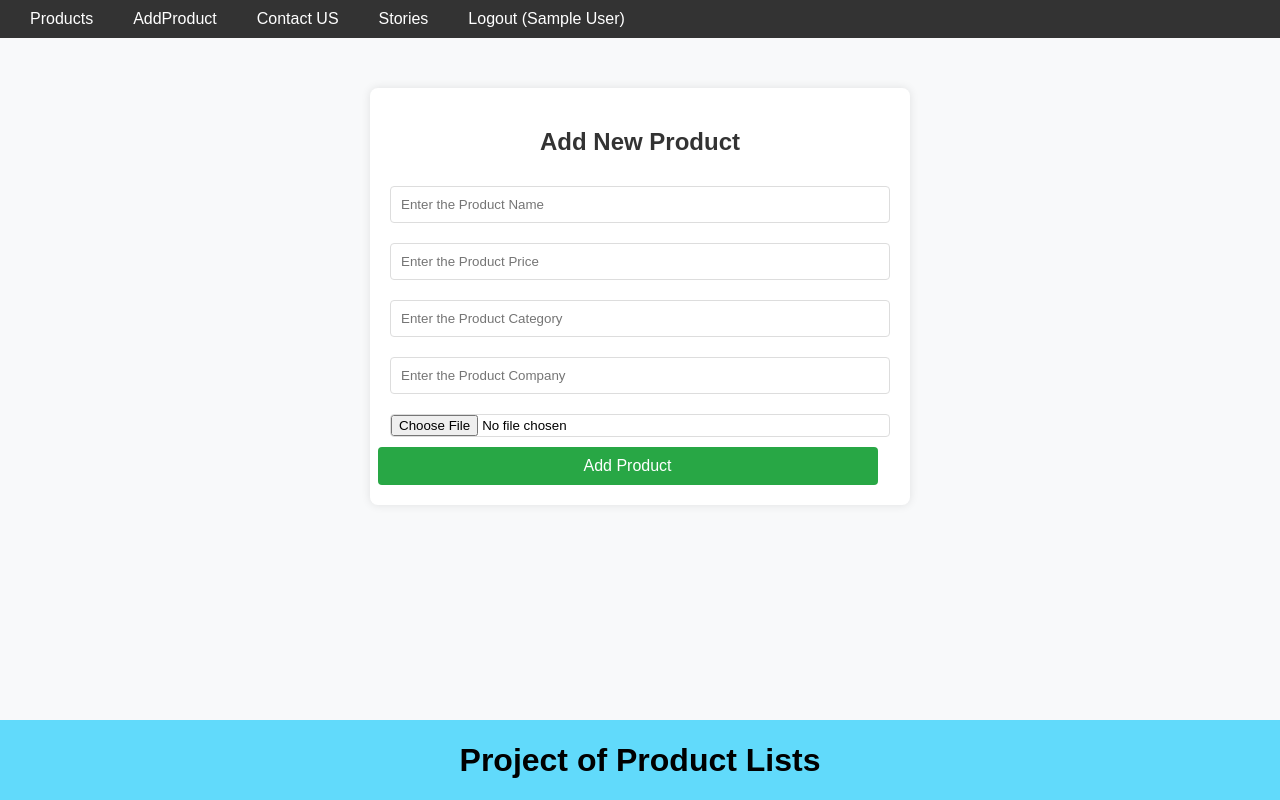
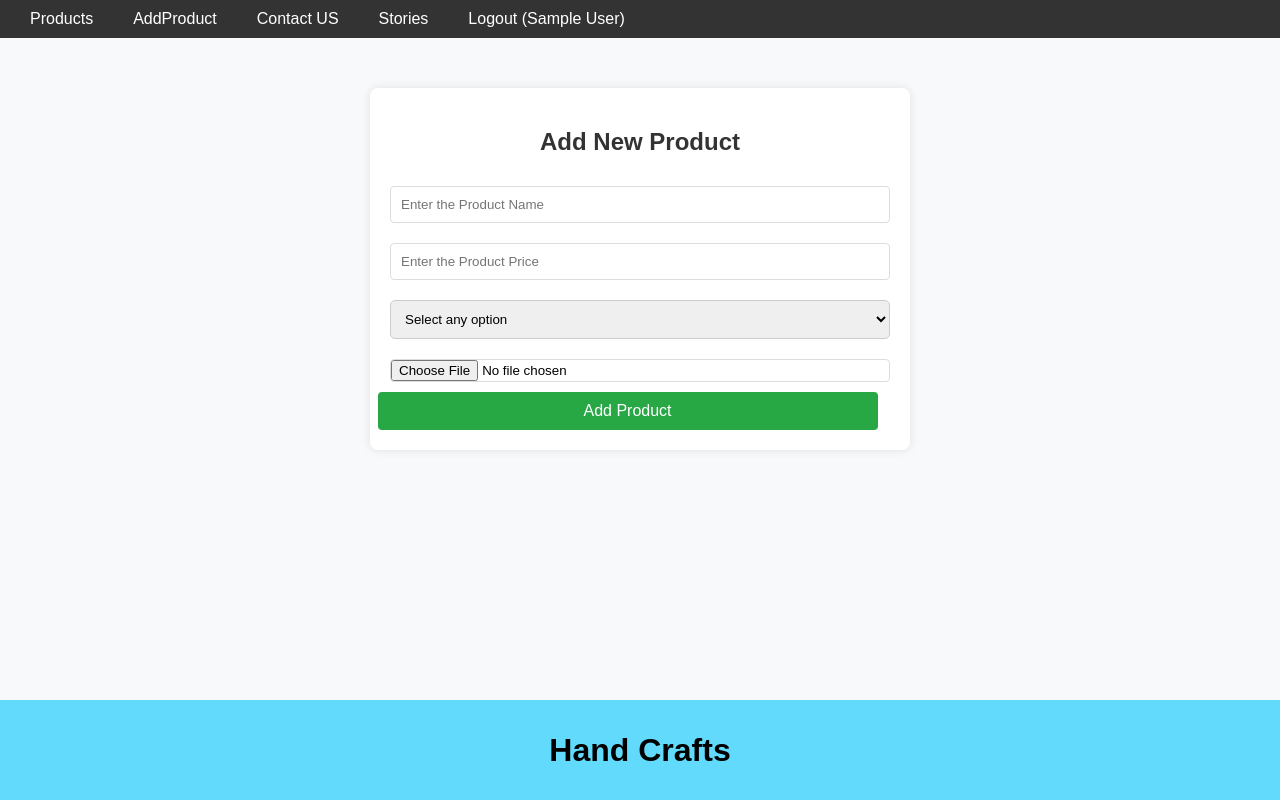
Before and after one commit to ShreyasBhandariL/ProductManagement, a React (Create React App) app: page /AddProduct in a window 1280 px wide. Built offline with nearby package versions, Linux system fonts and the light colour scheme; sample sign-in values are in the browser's storage.

Commit message:
Updated the company

```diff
--- a/src/AddProduct.js
+++ b/src/AddProduct.js
@@ -6,7 +6,6 @@ const AddProduct = () => {
   const [name, setName] = useState("");
   const [price, setPrice] = useState("");
   const [category, setCategory] = useState("");
-  const [company, setCompany] = useState("");
   const [error, setError] = useState(false);
   const [image, setImage] = useState(null);
   const navigate = useNavigate();
@@ -17,7 +16,7 @@ const AddProduct = () => {
 
 
   const Product = async () => {
-    if (!name || !price || !category || !company) {
+    if (!name || !price || !category ) {
       setError(true);
       return false;
     }
@@ -28,7 +27,6 @@ const AddProduct = () => {
     formData.append("price", price);
     formData.append("category", category);
     formData.append("userId", userId);
-    formData.append("company", company);
     formData.append("image", image);
 
     try {
@@ -74,24 +72,32 @@ const AddProduct = () => {
         <span className="validation">Enter a valid Price</span>
       )}
 
-      <input
-        type="text"
-        placeholder="Enter the Product Category"
+      <select
         value={category}
         onChange={(e) => setCategory(e.target.value)}
-      />
+        style={{
+          display: "block",
+          width: "100%",
+          padding: "10px",
+          margin: "10px 0",
+          border: "1px solid #ccc",
+          borderRadius: "5px",
+        }}
+      >
+        <option value="" disabled>Select any option</option>
+        <option value="Textile">Textile Crafts</option>
+        <option value="Paper">Paper Crafts</option>
+        <option value="Wood">Wood Crafts</option>
+        <option value="Ceramics">Ceramics and Pottery</option>
+        <option value="Jewelry">Jewelry Making</option>
+        <option value="Glass">Glass Crafts</option>
+        <option value="Leather">Leather Crafts</option>
+        <option value="Metal">Metal Crafts</option>
+        <option value="Fiber">Fiber Arts</option>
+        <option value="Others">Other Crafts</option>
+      </select>
       {error && !category && (
         <span className="validation">Enter a valid Category</span>
-      )}
-
-      <input
-        type="text"
-        placeholder="Enter the Product Company"
-        value={company}
-        onChange={(e) => setCompany(e.target.value)}
-      />
-      {error && !company && (
-        <span className="validation">Enter a valid Company</span>
       )}
 
       <input type="file" onChange={handleImageChange} />
--- a/src/App.css
+++ b/src/App.css
@@ -69,11 +69,13 @@
 }
 
 .footer {
-  position: absolute;
+  position: fixed;
   bottom: 0;
+  left: 0;
+  width: 100%;
   background-color: #61dafb;
-  width: 100%;
   text-align: center;
+  padding: 10px 0;
 }
 
 
--- a/src/footer.js
+++ b/src/footer.js
@@ -3,7 +3,7 @@ import React from "react";
 const footer = () => {
     return (
         <div className="footer">
-            <h1>Project of Product Lists</h1>
+            <h1>Hand Crafts</h1>
         </div>
     )
 }
--- a/src/nav.js
+++ b/src/nav.js
@@ -20,7 +20,7 @@ const Nav = () => {
     <nav className="nav">
       <div className="navbar-container">
         <div className="menu-icon" onClick={toggleMenu}>
-          <i className="fas fa-bars"></i>
+          <i className="fas fa-bars" ></i>
         </div>
         <ul className={`Navbar ${isActive ? "active" : ""}`}>
           {auth ? (
```
Also changed, not shown: src/updateProduct.js (+26 -17 lines), src/ByedProducts.jsx (added).
